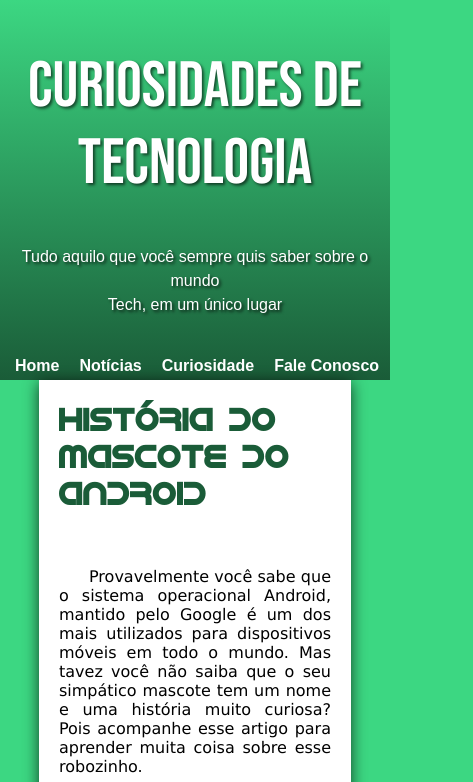
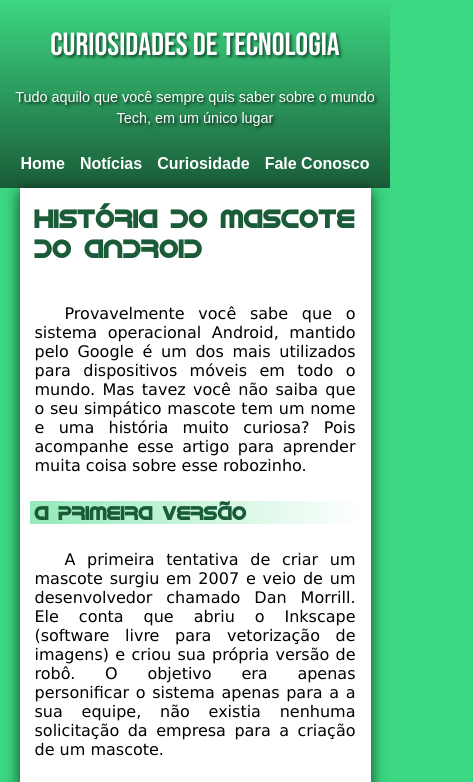
Before and after one commit to rooogersantos/projeto-android, a plain HTML site: page index.html in a window 390 px wide. Shown: the top 782 px of the page, 473 px wide, since content can reach past the window. Drawn offline with Linux system fonts and the light colour scheme.

Commit message:
Update index.html

```diff
--- a/index.html
+++ b/index.html
@@ -161,7 +161,50 @@
         display: block;
         margin-left: auto;
         margin-right: auto;
+        max-width: 100%;
+        height: auto;
     }
+
+    @media screen and (max-width: 600px) {
+
+    header > h1 {
+        font-size: 2em;
+    }
+
+    header > p {
+        font-size: 0.9em;
+    }
+
+    nav {
+        flex-wrap: wrap;
+        gap: 15px;
+        justify-content: center;
+        padding: 25px 10px 10px 10px;
+    }
+
+    main {
+        width: 90%;
+    }
+
+    main > h1 {
+        font-size: 1.6em;
+        padding: 15px;
+    }
+
+    main > h2 {
+        font-size: 1.2em;
+        margin: 0px 10px;
+    }
+
+    main > p {
+        padding: 10px 15px;
+    }
+
+    .listas {
+        grid-template-columns: 1fr;
+    }
+
+}
 
 </style>
 
@@ -169,7 +212,7 @@
 
     <header>
         <h1>CURIOSIDADES DE TECNOLOGIA</h1>
-        <p>Tudo aquilo que você sempre quis saber sobre o mundo</br>Tech, em um único lugar</p>
+        <p>Tudo aquilo que você sempre quis saber sobre o mundo<br>Tech, em um único lugar</p>
         <nav>
             <a href="#">Home</a>
             <a href="#">Notícias</a>
```
